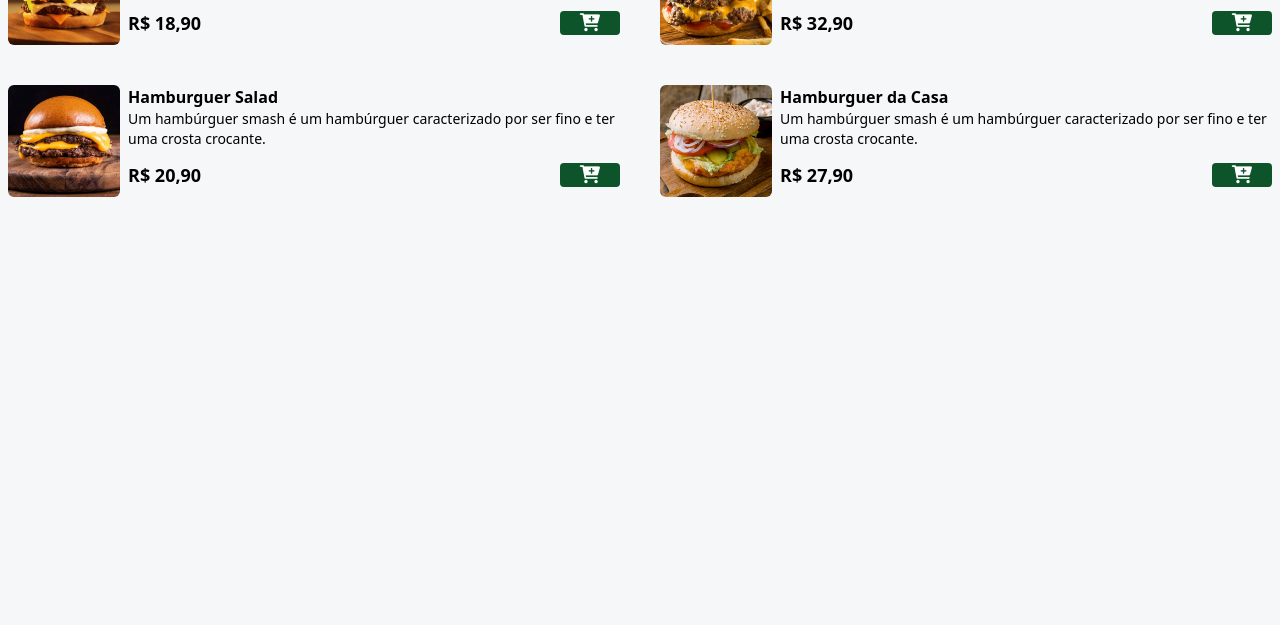
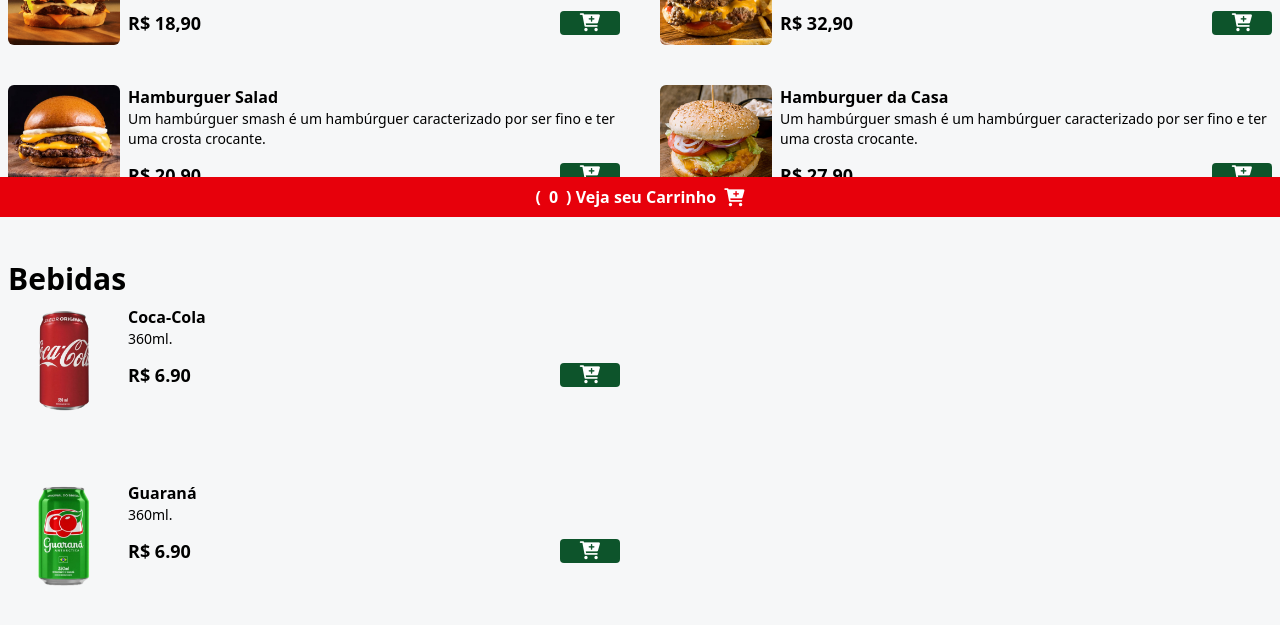
Before and after one commit to KLMkleriston/CardapioBurguer, a website: page index.html in a window 1280 px wide. Shown: the part 583-1208 px from the top of the page. Before the commit the page ends 844 px from the top, so only its background shows below. Drawn offline with Linux system fonts and the light colour scheme.

Commit message:
bebidas e estrutura do carrinho

```diff
--- a/index.html
+++ b/index.html
@@ -122,10 +122,102 @@
 
         </main>
 
+         <div class=" mx-auto max-w-7xl px-2 my-2">
+            <h2 class=" font-bold text-3xl">
+                Bebidas
+            </h2>
+        </div>
+
+        <!--bebidas!-->
+
+        <div class="grid grid-cols-1 md:grid-cols-2 gap-7 md:gap-10 mx-auto max-w-7x1 px-2 mb-16" id="menu">
+            <div class="flex gap-2 w-full">
+                <img
+                src="assets/refri-1.png"
+                alt=" Coca-Cola"
+                class="w-28 h-28 rounded-md hover:scale-110 hover:-rotate-2 duration-300">
+
+                <div class="w-full">
+                <p class="font-bold">Coca-Cola</p>
+                <p class="text-sm"> 360ml.</p>
+                   <div class="flex items-center gap-2 justify-between mt-3">
+                    <p class=" font-bold text-lg">R$ 6.90</p>
+                    <button
+                        class=" bg-green-900 px-5 rounded add-to-cart-btn"
+                        data-nome="Coca-Cola"
+                        data-price="6.90">
+
+                        <i class="fa fa-cart-plus text-lg text-white"> </i>
+                    </button>
+                   </div>
+                </div>
+            </div>
+
+        </div>
+
+         <div class="grid grid-cols-1 md:grid-cols-2 gap-7 md:gap-10 mx-auto max-w-7x1 px-2 mb-16" id="menu">
+            <div class="flex gap-2 w-full">
+                <img
+                src="assets/refri-2.png"
+                alt=" Guaraná"
+                class="w-28 h-28 rounded-md hover:scale-110 hover:-rotate-2 duration-300">
+
+                <div class="w-full">
+                <p class="font-bold">Guaraná</p>
+                <p class="text-sm"> 360ml.</p>
+                   <div class="flex items-center gap-2 justify-between mt-3">
+                    <p class=" font-bold text-lg">R$ 6.90</p>
+                    <button
+                        class=" bg-green-900 px-5 rounded add-to-cart-btn"
+                        data-nome="Guaraná"
+                        data-price="6.90">
+
+                        <i class="fa fa-cart-plus text-lg text-white"> </i>
+                    </button>
+                   </div>
+                </div>
+            </div>
+
+        </div>
+
 
 
     </div>
 
 
+    <div class=" bg-black/60 w-full h-full fixed top-0 left-0 z-[99] items-center justify-center hidden">
+        <div class=" bg-white p-5 rounded-md min-w-[90%] md:min-[600px]:">
+            <h2 class="text-center font-bold text-2xl"> Meu Carrinho</h2>
+            <div id="cart-items" class="flex justify-between mb-2 flex-col"></div>
+            <p class="font-bold"> Total: <span id="cart-total"> 0.00</span></p>
+            <p class="font-bold">Endereço de Entrega</p>
+            <input
+              Type="text"
+              placeholder="Digite seu endereço completo"
+              id="address"
+              class="w-full border-2 p-1 rounded my-1"
+            />
+            <p class="text-red-500 hidden" id=" address-warn"> Digite seu endereço completo! </p>
+            <div class="flex items-center justify-between mt-5 w-full">
+                <button id="close-modal-btn"> Fechar </button>
+                <button id="checkout-btn" class="bg-green-600 text-white px-4 py-1 rounded "> Finalizar pedido</button>
+            </div>
+
+
+        </div>
+    </div>
+
+
+    <footer class="w-full bg-red-600 py-2 fixed bottom-0 z-40 flex items-center justify-center" >
+        <button class=" flex items-center gap-2 text-white font-bold"
+        id="cart-btn"
+        >
+            (<span id="cart-count">0</span>)
+            Veja seu Carrinho
+            <i class="fa fa-cart-plus text-lg text-white"></i>
+        </button>
+    </footer>
+
+
 </body>
 </html>
```
Also changed, not shown: styles/output.css.
